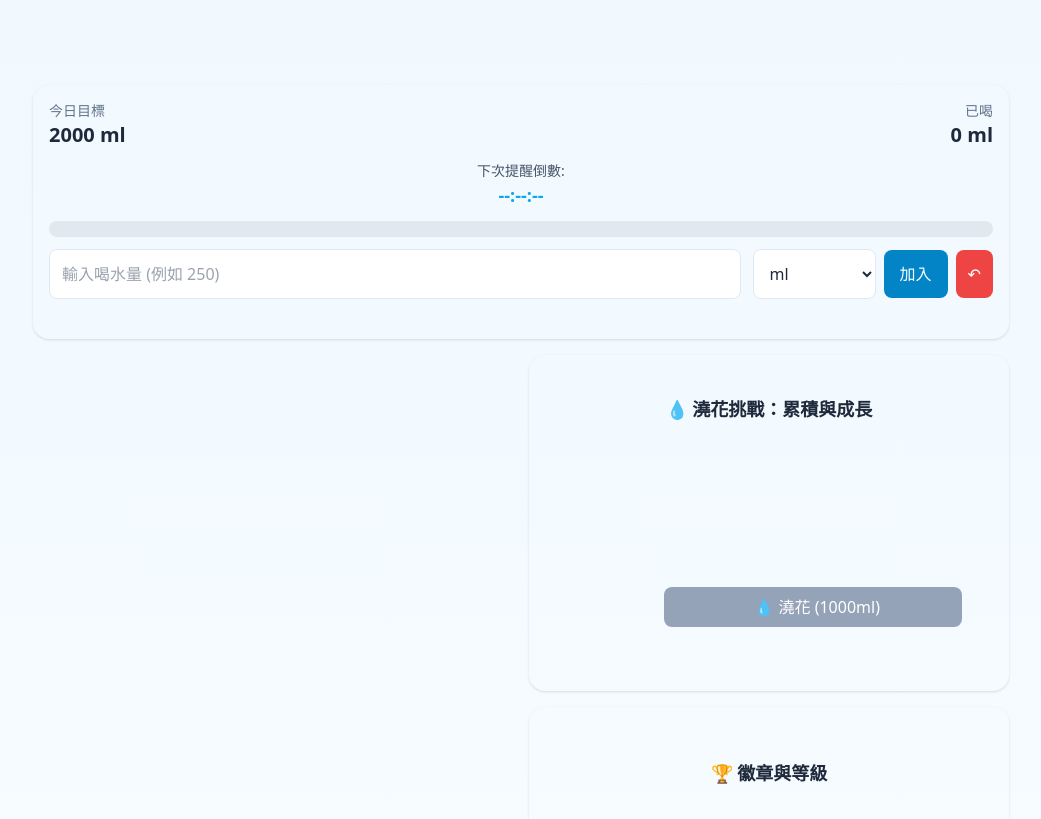
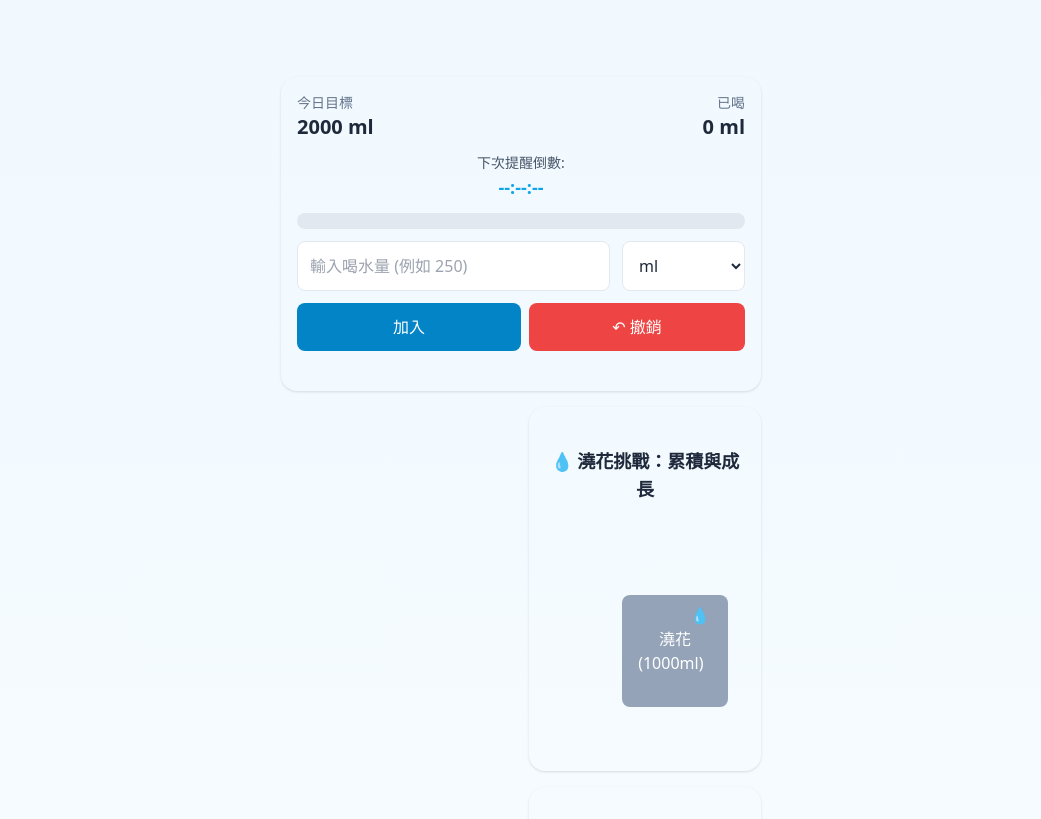
Before and after one commit to awabd9/Baby_Water, a plain HTML site: page index.html in a window 1280 px wide. Shown: the part 131-950 px from the top of the page, without its empty margins (119-1160 px from the left). Drawn offline with nearby package versions, Linux system fonts and the light colour scheme.

Commit message:
Update index.html

```diff
--- a/index.html
+++ b/index.html
@@ -3,7 +3,7 @@
 <head>
 <meta charset="utf-8" />
 <meta name="viewport" content="width=device-width, initial-scale=1, maximum-scale=1, user-scalable=no" />
-<title>WaterHero 4.2 — 每日喝水紀錄（佈局最終穩定版）</title>
+<title>WaterHero v4.3 — 每日喝水紀錄（佈局最終穩定版）</title>
 
 <script src="https://cdn.tailwindcss.com"></script>
 <script src="https://cdn.jsdelivr.net/npm/chart.js@4.4.0/dist/chart.umd.min.js"></script>
@@ -62,28 +62,35 @@
         box-shadow: 0 6px 18px rgba(0,0,0,0.2);
         font-size:14px;
     }
-    /* 核心容器寬度與置中控制 */
+    /* 核心容器寬度與置中控制 (使用 max-w-lg 鎖定在手機友好的寬度) */
     .app-container {
         width: 100%;
         max-width: 1024px;
         box-sizing: border-box;
-        padding: 1rem; /* 手機基礎邊距 */
+        padding: 1rem;
     }
     @media (min-width: 768px) {
         .app-container {
-            padding: 1.5rem; /* 桌面邊距恢復 */
+            padding: 1.5rem;
         }
+    }
+    /* 手機輸入區塊：強制按鈕滿版堆疊 */
+    .input-controls-row {
+        display: flex;
+        gap: 0.5rem; /* gap-2 */
+        width: 100%;
     }
 </style>
 </head>
-<body class="bg-gradient-to-b from-sky-50 to-white dark:from-slate-900 dark:to-slate-800 text-slate-800 dark:text-slate-100 min-h-screen">
+
+<body class="bg-gradient-to-b from-sky-50 to-white dark:from-slate-900 dark:to-slate-800 text-slate-800 dark:text-slate-100 min-h-screen flex flex-col items-center">
 
 <div id="toast"></div>
 
-<div class="app-container">
+<div class="w-full max-w-lg mx-auto p-4">
   <header class="flex items-center justify-between mb-6">
     <div>
-      <h1 class="text-2xl font-semibold">WaterHero v4.2 💧</h1>
+      <h1 class="text-2xl font-semibold">WaterHero 4.3 💧</h1>
     </div>
     <div class="flex items-center gap-3">
       <button id="notifyBtn" class="px-3 py-2 rounded-lg glass">提醒</button>
@@ -115,15 +122,18 @@
           <div id="progressBar" class="h-full bg-sky-400 dark:bg-sky-500 text-right progress-wave" style="width:0%"></div>
         </div>
 
-        <div class="flex items-center gap-3">
-          <input id="addInput" type="number" placeholder="輸入喝水量 (例如 250)" class="flex-1 p-3 rounded-lg border border-slate-200 dark:bg-slate-800">
-          <div class="flex items-center gap-2 whitespace-nowrap">
+        <div class="flex flex-col gap-3">
+          <div class="flex items-center gap-3">
+            <input id="addInput" type="number" placeholder="輸入喝水量 (例如 250)" class="flex-1 p-3 rounded-lg border border-slate-200 dark:bg-slate-800">
             <select id="unitSelect" class="p-3 rounded-lg border border-slate-200 dark:border-slate-700 bg-white dark:bg-slate-800">
               <option value="ml">ml</option>
               <option value="cup">杯 (250ml)</option>
             </select>
-            <button id="addBtn" class="px-4 py-3 rounded-lg bg-sky-600 text-white">加入</button>
-            <button id="undoBtn" class="px-3 py-3 rounded-lg bg-red-500 text-white" title="撤銷上一筆記錄">↶</button>
+          </div>
+
+          <div class="input-controls-row">
+            <button id="addBtn" class="bg-sky-600 text-white px-4 py-3 rounded-lg active:scale-95 flex-1">加入</button>
+            <button id="undoBtn" class="bg-red-500 text-white px-3 py-3 rounded-lg active:scale-95 flex-1" title="撤銷上一筆記錄">↶ 撤銷</button>
           </div>
         </div>
     </section>
```
